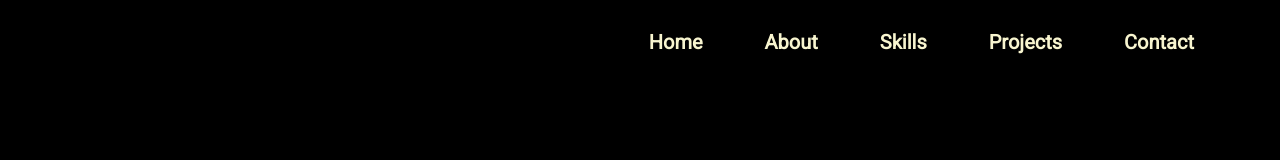
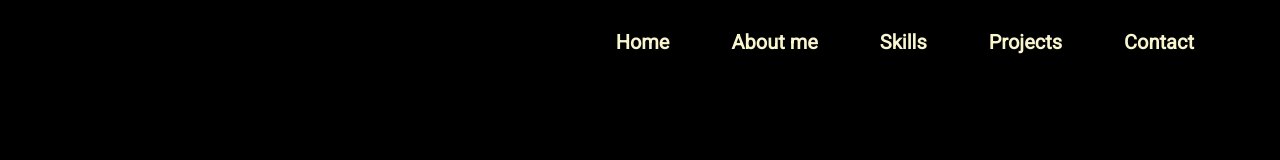
Before and after one commit to KashyapPLN/myportfolio, a React (Create React App) app: page / in a window 1280 px wide. Shown: the top 160 px of the page. Built offline with nearby package versions, Linux system fonts and the light colour scheme.

Commit message:
about me

```diff
--- a/src/App.js
+++ b/src/App.js
@@ -24,7 +24,7 @@ const contactRef= useRef(null);
           <Nav className="me-auto" >
            <div className='custom-nav'>
             <Nav.Link className='nav-text' ><Link to='home'spy={true} smooth={true} offset={-100} duration={500}className='nav-text' >Home</Link></Nav.Link>
-            <Nav.Link className='nav-text' ><Link to='about'spy={true} smooth={true} offset={-100} duration={600}className='nav-text' >About</Link></Nav.Link>
+            <Nav.Link className='nav-text' ><Link to='about'spy={true} smooth={true} offset={-100} duration={600}className='nav-text' >About me</Link></Nav.Link>
             <Nav.Link className='nav-text' ><Link to='skills'spy={true} smooth={true} offset={-200} duration={900}className='nav-text' >Skills</Link></Nav.Link>
             <Nav.Link className='nav-text' ><Link to='project'spy={true} smooth={true} offset={-200} duration={1500}className='nav-text' >Projects</Link></Nav.Link>
 
```
